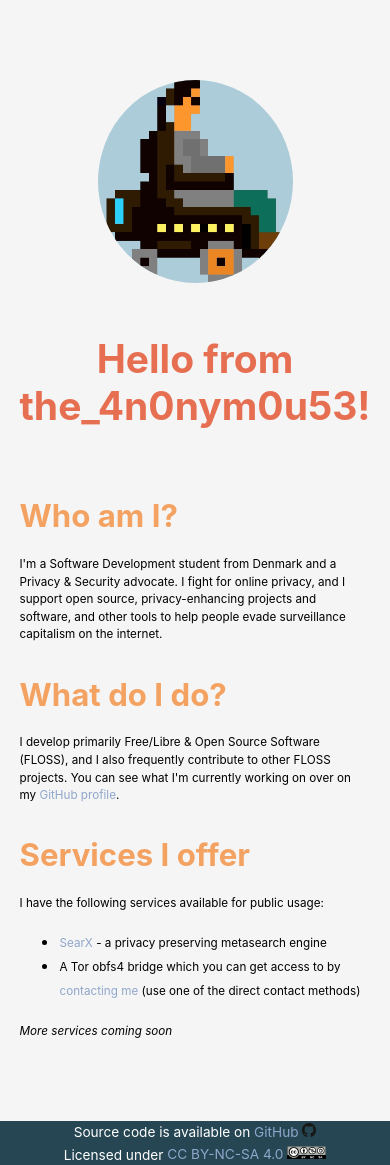
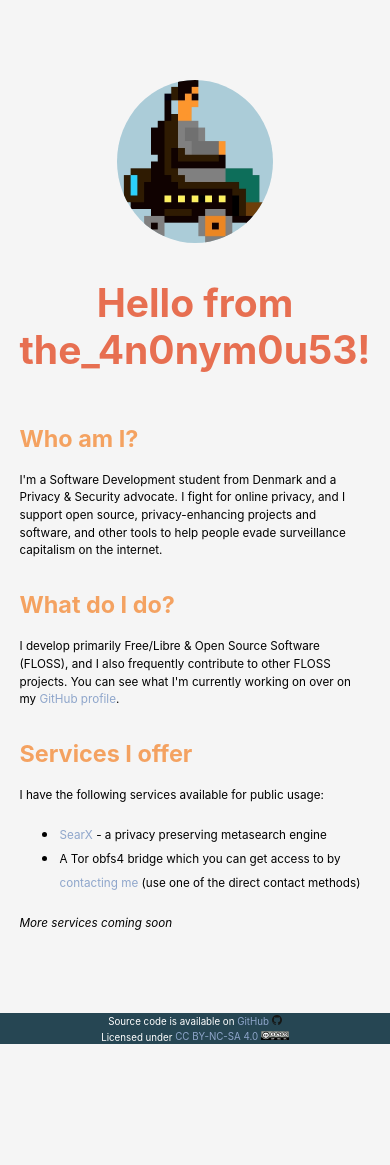
Before and after one commit to samsapti/theanonymouse.xyz, a Svelte app: page /#about in a window 390 px wide. After the commit the page ends 1044 px from the top, so only its background shows below. Built offline with nearby package versions, Linux system fonts and the light colour scheme.

Commit message:
Change font sizes

```diff
--- a/src/components/About.svelte
+++ b/src/components/About.svelte
@@ -79,7 +79,7 @@
   h1 {
     color: $accent1;
     font-size: 3rem;
-    margin: 3rem auto;
+    margin: 2rem auto;
   }
 
   .section {
@@ -87,12 +87,12 @@
 
     h2 {
       color: $accent2;
-      font-size: 2.5rem;
+      font-size: 2rem;
       margin: 1rem auto;
     }
 
     p, span {
-      font-size: 1rem;
+      font-size: 1em;
     }
   }
 
@@ -103,7 +103,7 @@
     }
 
     img {
-      width: 50vw;
+      width: 40vw;
     }
 
     h1 {
@@ -112,7 +112,7 @@
 
     .section {
       h2 {
-        font-size: 8vw;
+        font-size: 6vw;
       }
 
       p, span {
--- a/src/components/Footer.svelte
+++ b/src/components/Footer.svelte
@@ -34,7 +34,7 @@
 
   span {
     color: $white;
-    font-size: 1rem;
+    font-size: 0.8rem;
     text-align: center;
     margin: 0.5em;
 
@@ -56,7 +56,7 @@
 
     span {
       margin: 0.2em;
-      font-size: 3.5vw;
+      font-size: 2.5vw;
     }
   }
 </style>
```
